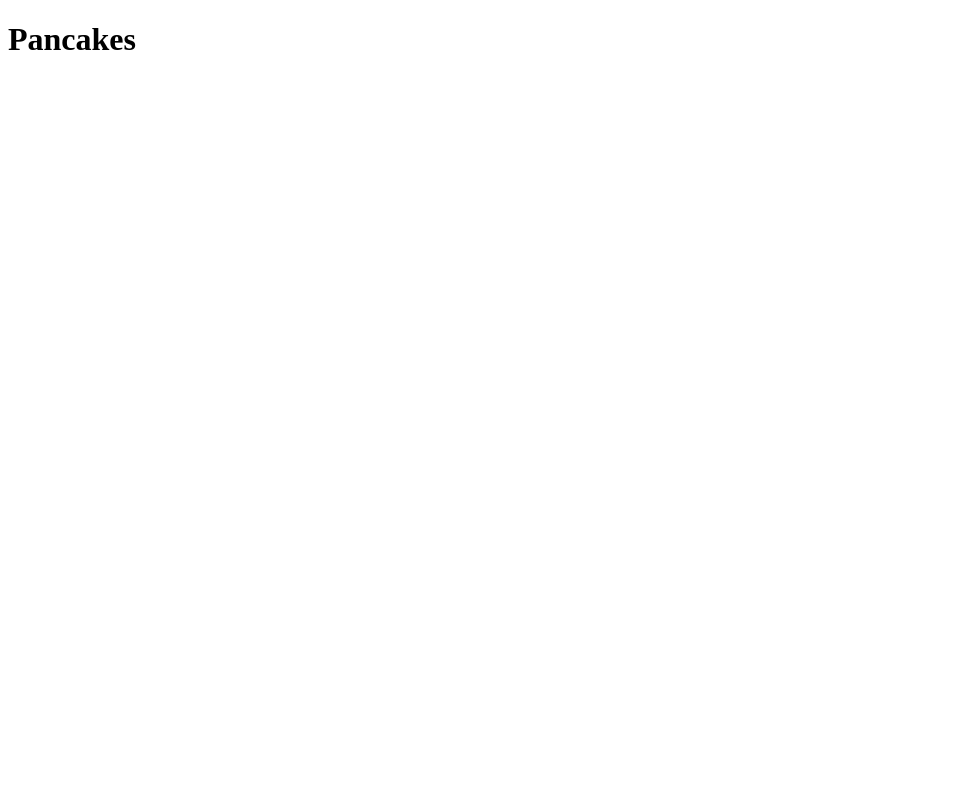
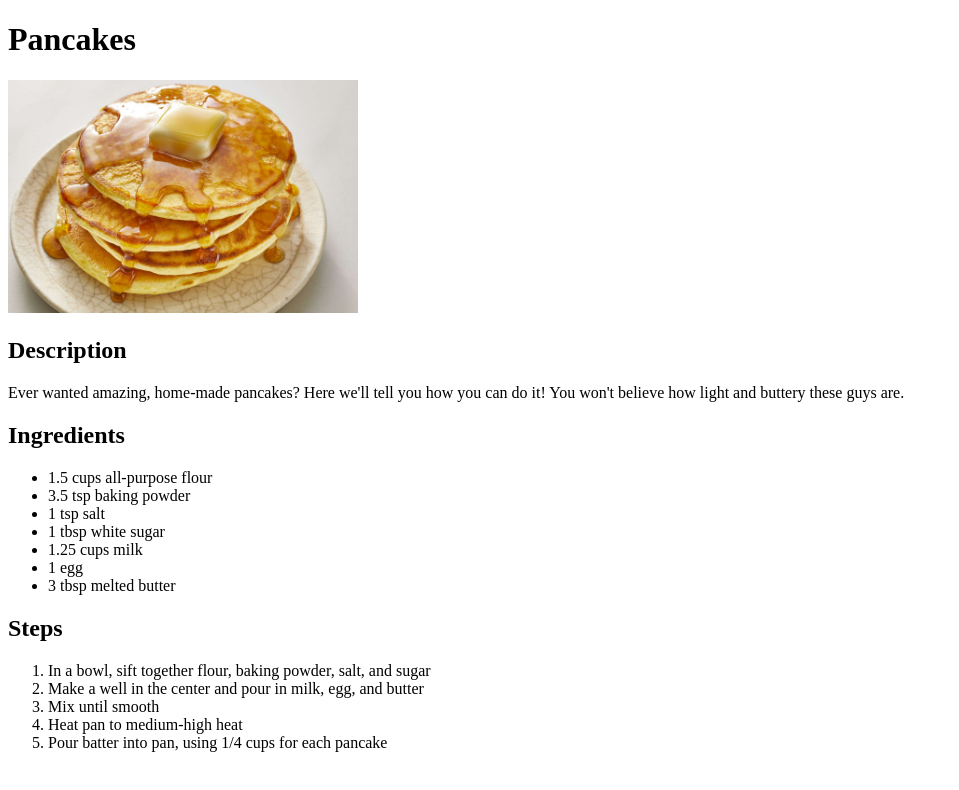
Before and after one commit to ExcentricEevee/odin-recipes, a plain HTML site: page recipes/pancakes.html in a window 1280 px wide. Shown: the whole page, without its empty margins (0-959 px from the left). Drawn offline with Linux system fonts and the light colour scheme.

Commit message:
Fill pancakes.html with content

```diff
--- a/recipes/pancakes.html
+++ b/recipes/pancakes.html
@@ -7,5 +7,29 @@
 
     <body>
         <h1>Pancakes</h1>
+        <img src="../img/pancakes.jpg" alt="Soft, fluffy pancakes" width="350">
+        <h2>Description</h2>
+        <p>
+            Ever wanted amazing, home-made pancakes? Here we'll tell you how you
+            can do it! You won't believe how light and buttery these guys are.
+        </p>
+        <h2>Ingredients</h2>
+        <ul>
+            <li>1.5 cups all-purpose flour</li>
+            <li>3.5 tsp baking powder</li>
+            <li>1 tsp salt</li>
+            <li>1 tbsp white sugar</li>
+            <li>1.25 cups milk</li>
+            <li>1 egg</li>
+            <li>3 tbsp melted butter</li>
+        </ul>
+        <h2>Steps</h2>
+        <ol>
+            <li>In a bowl, sift together flour, baking powder, salt, and sugar</li>
+            <li>Make a well in the center and pour in milk, egg, and butter</li>
+            <li>Mix until smooth</li>
+            <li>Heat pan to medium-high heat</li>
+            <li>Pour batter into pan, using 1/4 cups for each pancake</li>
+        </ol>
     </body>
 </html>
```
Also changed, not shown: img/pancakes.jpg (added).
